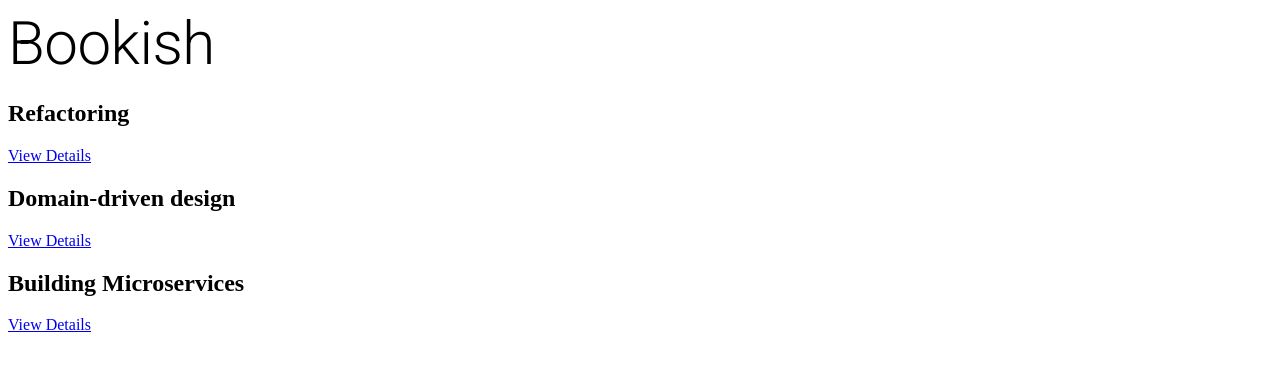
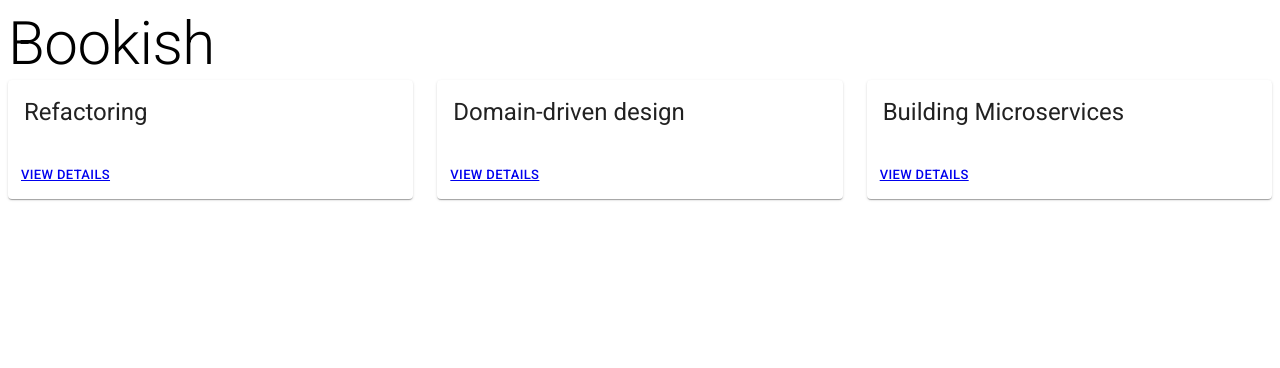
Before and after one commit to marufsiddiqui/vite-react-ts, a React (Vite) app: page / in a window 1280 px wide. Shown: the top 368 px of the page. Built offline with nearby package versions, Linux system fonts and the light colour scheme; data requests are answered from the project's data file.

Commit message:
Some refactor 2

```diff
--- a/server.js
+++ b/server.js
@@ -3,7 +3,7 @@
 const cors = require('cors')
 
 const server = jsonServer.create()
-const router = jsonServer.router('db.json')
+const router = jsonServer.router('books.json')
 const middlewares = jsonServer.defaults()
 
 server.use((req, res, next) => {
--- a/src/BookList/BookList.tsx
+++ b/src/BookList/BookList.tsx
@@ -1,14 +1,40 @@
+import {
+  Button,
+  Card,
+  CardActionArea,
+  CardActions,
+  CardContent,
+  Grid,
+} from '@mui/material'
+import Typography from '@mui/material/Typography'
 import { Link } from 'react-router-dom'
 
 export function BookList({ books }: { books: Book[] }) {
   return (
     <div data-test="book-list">
-      {books.map((book, index) => (
-        <div className="book-item" key={index}>
-          <h2>{book.name}</h2>
-          <Link to={`/books/${book.id}`}>View Details</Link>
-        </div>
-      ))}
+      <Grid container spacing={3}>
+        {books.map((book) => (
+          <Grid item xs={4} sm={4} key={book.id} className="book-item">
+            <Card>
+              <CardActionArea>
+                <CardContent>
+                  <Typography gutterBottom variant="h5" component="h2">
+                    {book.name}
+                  </Typography>
+                  <Typography variant="body2" color="textSecondary" component="p">
+                    {book.description}
+                  </Typography>
+                </CardContent>
+              </CardActionArea>
+              <CardActions>
+                <Button size="small" color="primary">
+                  <Link to={`/books/${book.id}`}>View Details</Link>
+                </Button>
+              </CardActions>
+            </Card>
+          </Grid>
+        ))}{' '}
+      </Grid>
     </div>
   )
 }
```
Also changed, not shown: books.json (added, +24 -0 lines).
